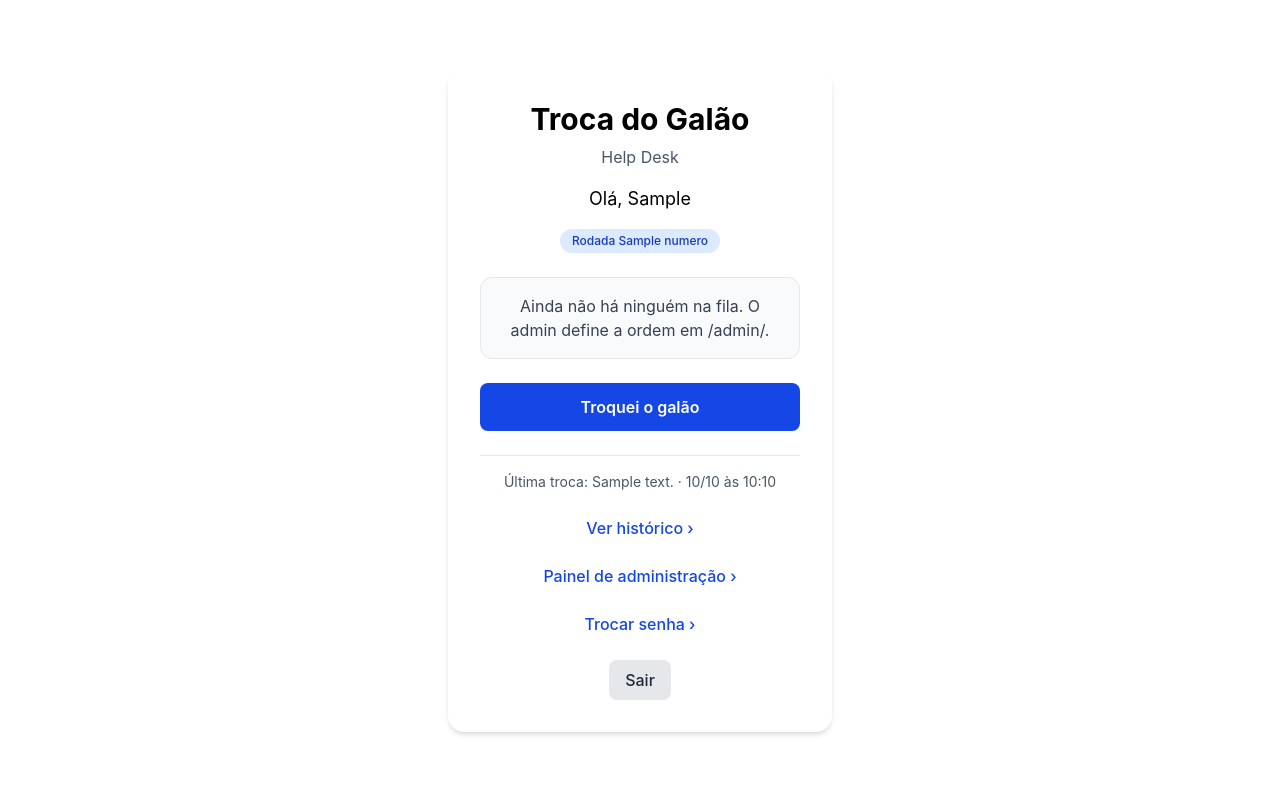
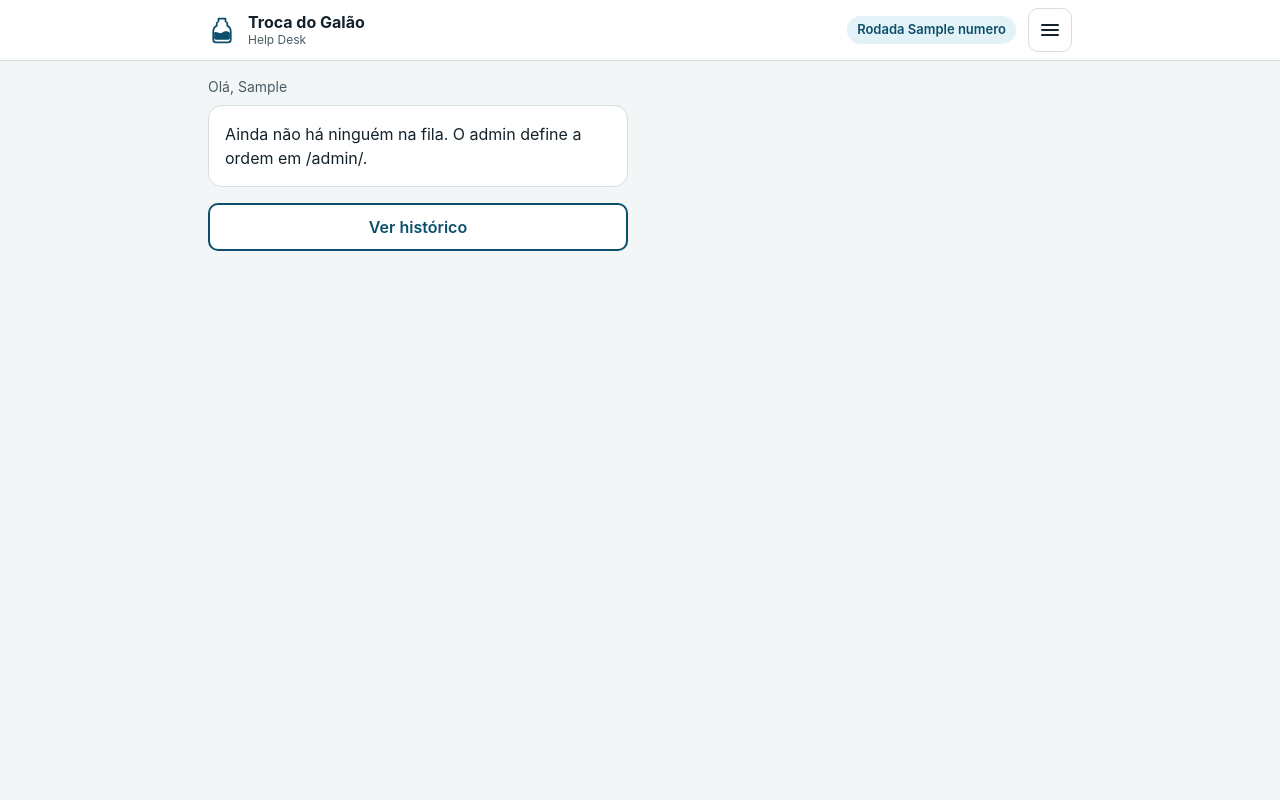
Before and after one commit to mateusmendess/galao-helpdesk, a Django app: template templates/core/home.html in a window 1280 px wide. Run offline with Django 5.2, Linux system fonts and the light colour scheme; a user stored in the database is signed in; tables that the repository leaves empty hold one stand-in row (values such as "Sample post"); the template is opened without the code that fills it: most values are stand-ins (such as "Sample title", 1, 10 or a date in 2020).

Commit message:
Cabecalho com menu da conta e nova tela inicial
Co-Authored-By: Claude Opus 5.5 <noreply@anthropic.com>

```diff
--- /dev/null
+++ b/templates/_cabecalho.html
@@ -0,0 +1,31 @@
+{# Cabecalho de uma linha: marca, rodada e menu da conta (details, sem JavaScript). #}
+<header class="border-b border-borda bg-white">
+  <div class="mx-auto flex w-full max-w-md items-center gap-3 px-4 py-2 md:max-w-4xl">
+    <svg class="h-7 w-7 shrink-0" viewBox="0 0 32 32" aria-hidden="true">
+      <path d="M12 3h8v3l2 2v3c3 1.5 4 4 4 7v9a3 3 0 0 1-3 3H9a3 3 0 0 1-3-3v-9c0-3 1-5.5 4-7V8l2-2z" fill="none" stroke="#0B4F6C" stroke-width="2" stroke-linejoin="round"/>
+      <path d="M7 19c3-2 5 2 9 0s6-2 9 0v6a2 2 0 0 1-2 2H9a2 2 0 0 1-2-2z" fill="#0B4F6C"/>
+    </svg>
+    <div class="min-w-0 flex-1">
+      <h1 class="text-base font-bold leading-tight">Troca do Galão</h1>
+      <p class="text-xs text-texto-suave">Help Desk</p>
+    </div>
+    {% if rodada %}
+      <span class="shrink-0 rounded-full bg-agua px-2.5 py-1 text-[13px] font-semibold text-tinta">Rodada {{ rodada.numero }}</span>
+    {% endif %}
+    <details class="relative shrink-0">
+      <summary class="flex h-11 w-11 cursor-pointer list-none items-center justify-center rounded-[10px] border border-borda bg-white hover:bg-fundo [&::-webkit-details-marker]:hidden" aria-label="Menu da conta">
+        <svg class="h-6 w-6" viewBox="0 0 24 24" aria-hidden="true"><path d="M4 7h16M4 12h16M4 17h16" stroke="#14232B" stroke-width="2" stroke-linecap="round"/></svg>
+      </summary>
+      <div class="absolute right-0 z-10 mt-2 w-60 rounded-xl border border-borda bg-white p-1 shadow-lg">
+        <a href="{% url 'password_change' %}" class="flex min-h-11 items-center rounded-lg px-3 font-medium text-tinta hover:bg-agua">Trocar senha</a>
+        {% if user.is_staff and user.is_superuser %}
+          <a href="{% url 'admin:index' %}" class="flex min-h-11 items-center rounded-lg px-3 font-medium text-tinta hover:bg-agua">Painel de administração</a>
+        {% endif %}
+        <form method="post" action="{% url 'logout' %}">
+          {% csrf_token %}
+          <button type="submit" class="flex min-h-11 w-full items-center rounded-lg px-3 text-left font-medium text-texto hover:bg-fundo">Sair</button>
+        </form>
+      </div>
+    </details>
+  </div>
+</header>
--- a/templates/core/home.html
+++ b/templates/core/home.html
@@ -1,76 +1,71 @@
 {% extends "base.html" %}
 
+{% block cabecalho %}{% include "_cabecalho.html" %}{% endblock %}
+
 {% block content %}
-<main class="flex min-h-screen items-center justify-center p-4">
-  <section class="w-full max-w-sm rounded-2xl bg-white p-8 text-center shadow-md">
-    <h1 class="text-3xl font-bold">Troca do Galão</h1>
-    <p class="mt-2 text-gray-600">Help Desk</p>
-    <p class="mt-4 text-lg wrap-anywhere">Olá, {{ user.first_name|default:user.email }}</p>
-    <span class="mt-4 inline-block rounded-full bg-blue-100 px-3 py-1 text-xs font-medium text-blue-800">Rodada {{ rodada.numero }}</span>
+<main class="mx-auto w-full max-w-md px-4 py-4 md:grid md:max-w-4xl md:grid-cols-2 md:grid-rows-[auto_1fr] md:items-start md:gap-x-6">
+  {# Coluna da esquerda: saudacao, vez e acao. #}
+  <div>
+    <p class="text-sm text-texto-suave wrap-anywhere">Olá, {{ user.first_name|default:user.email }}</p>
 
     {% if not posicoes %}
-      <p class="mt-6 rounded-xl border border-gray-200 bg-gray-50 p-4 text-gray-700">Ainda não há ninguém na fila. O admin define a ordem em /admin/.</p>
+      <p class="mt-2 rounded-[14px] border border-borda bg-white p-4 text-texto">Ainda não há ninguém na fila. O admin define a ordem em /admin/.</p>
+    {% elif vez is None %}
+      <p class="mt-2 rounded-[14px] border border-borda bg-white p-4 text-texto">Ninguém disponível agora.</p>
     {% else %}
-      {% if vez is None %}
-        <p class="mt-6 rounded-xl border border-gray-200 bg-gray-50 p-4 text-gray-700">Ninguém disponível agora.</p>
-      {% elif vez.pk == user.pk %}
-        <div class="mt-6 rounded-xl border border-green-300 bg-green-50 p-4">
-          <p class="text-sm font-semibold text-green-800">É a sua vez!</p>
-          <p class="mt-1 text-2xl font-bold text-green-900 wrap-anywhere">{{ vez.first_name|default:vez.email }}</p>
-        </div>
-      {% else %}
-        <div class="mt-6 rounded-xl border border-blue-200 bg-blue-50 p-4">
-          <p class="text-sm font-medium text-blue-800">Vez de</p>
-          <p class="mt-1 text-2xl font-bold text-blue-900 wrap-anywhere">{{ vez.first_name|default:vez.email }}</p>
-        </div>
-      {% endif %}
+      <div id="cartao-da-vez" class="mt-2 rounded-[14px] p-4 shadow-sm {% if vez.pk == user.pk %}border-2 border-ok bg-ok-fundo{% else %}border border-[#bfe0ea] bg-agua{% endif %}">
+        {% if vez.pk == user.pk %}
+          <p class="text-sm font-semibold text-[#14513a]">É a sua vez!</p>
+          <p class="mt-0.5 text-[36px] leading-[1.05] font-extrabold text-[#14513a] wrap-anywhere min-[360px]:text-[40px]">{{ vez.first_name|default:vez.email }}</p>
+        {% else %}
+          <p class="text-sm font-semibold text-tinta">Vez de</p>
+          <p class="mt-0.5 text-[36px] leading-[1.05] font-extrabold text-tinta wrap-anywhere min-[360px]:text-[40px]">{{ vez.first_name|default:vez.email }}</p>
+        {% endif %}
 
-      <ol class="mt-6 space-y-1 text-left">
+        {% if presentes %}
+          <div class="mt-3.5 flex gap-1" aria-hidden="true">
+            {% for feito in segmentos %}<span class="h-2 flex-1 rounded-full {% if feito %}bg-tinta{% else %}bg-[#b9d8e3]{% endif %}"></span>{% endfor %}
+          </div>
+          <p class="mt-1.5 text-sm text-texto-suave">{{ trocaram }} de {{ presentes }} já trocaram nesta rodada</p>
+        {% endif %}
+
+        <a href="{% url 'registrar_troca' %}"
+           class="mt-4 flex min-h-[52px] w-full items-center justify-center rounded-[10px] bg-tinta px-4 text-[17px] font-bold text-white hover:bg-[#093f57]">Troquei o galão</a>
+
+        {% if ultima %}
+          <p class="mt-3 text-sm text-texto-suave wrap-anywhere">Última troca: {{ ultima_texto }} · {{ ultima.data_hora|date:"d/m" }} às {{ ultima.data_hora|date:"H:i" }}</p>
+        {% endif %}
+      </div>
+    {% endif %}
+
+    {% if ultima and vez is None %}
+      <p class="mt-3 text-sm text-texto-suave wrap-anywhere">Última troca: {{ ultima_texto }} · {{ ultima.data_hora|date:"d/m" }} às {{ ultima.data_hora|date:"H:i" }}</p>
+    {% endif %}
+  </div>
+
+  {# Fila: no computador fica na coluna da direita, ocupando as duas linhas. #}
+  {% if posicoes %}
+    <section class="mt-6 md:col-start-2 md:row-span-2 md:row-start-1 md:mt-0" aria-labelledby="titulo-fila">
+      <h2 id="titulo-fila" class="text-[15px] font-bold">Fila</h2>
+      <ol class="mt-2">
         {% for posicao, devendo, ausente_ate in linhas %}
-          <li class="flex items-center gap-3 rounded-lg px-3 py-2{% if posicao.estado == 'vez' %} bg-blue-50 font-semibold{% endif %}">
-            <span class="flex h-7 w-7 shrink-0 items-center justify-center rounded-full bg-gray-200 text-sm font-semibold text-gray-700">{{ posicao.usuario.ordem }}</span>
-            <span class="flex min-w-0 flex-1 flex-wrap items-center gap-x-2 gap-y-0.5">
+          <li data-estado="{{ posicao.estado }}" class="flex min-h-12 items-center gap-3 border-b border-borda px-1 py-2.5 last:border-b-0{% if posicao.estado == 'vez' %} font-bold{% endif %}"{% if posicao.estado == 'vez' %} aria-current="true"{% endif %}>
+            <span class="flex h-[30px] w-[30px] shrink-0 items-center justify-center rounded-full text-sm font-bold {% if posicao.estado == 'trocou' %}border-2 border-ok bg-ok text-white{% elif posicao.estado == 'vez' %}border-4 border-tinta bg-white text-tinta{% elif posicao.estado == 'ausente' %}border-2 border-dashed border-ausente text-ausente{% else %}border-2 border-[#7f8f97] bg-white text-texto-suave{% endif %}">{{ posicao.usuario.ordem }}</span>
+            <span class="flex min-w-0 flex-1 flex-wrap items-center gap-x-2 gap-y-0.5{% if posicao.estado == 'ausente' %} text-ausente{% endif %}">
               <span class="max-w-full truncate" title="{{ posicao.usuario.first_name|default:posicao.usuario.email }}">{{ posicao.usuario.first_name|default:posicao.usuario.email }}{% if posicao.usuario.pk == user.pk %} (você){% endif %}</span>
-              {% if devendo > 0 %}<span class="shrink-0 rounded-full bg-amber-100 px-2 py-0.5 text-xs font-medium text-amber-900">devendo {{ devendo }}</span>{% endif %}
+              {% if devendo > 0 %}<span class="shrink-0 rounded-md border border-[#e3b878] bg-aviso-fundo px-1.5 text-xs font-bold text-aviso">devendo {{ devendo }}</span>{% endif %}
             </span>
-            <span class="shrink-0 text-sm {% if posicao.estado == 'trocou' %}text-green-800{% elif posicao.estado == 'vez' %}text-blue-800{% else %}text-gray-600{% endif %}">
+            <span class="shrink-0 text-right text-[13px] {% if posicao.estado == 'trocou' %}font-semibold text-ok{% elif posicao.estado == 'vez' %}font-bold text-tinta{% elif posicao.estado == 'ausente' %}text-ausente{% else %}text-texto-suave{% endif %}">
               {% if posicao.estado == 'trocou' %}✓ já trocou{% elif posicao.estado == 'vez' %}vez agora{% elif posicao.estado == 'ausente' %}ausente{% if ausente_ate %} até {{ ausente_ate|date:"d/m" }}{% endif %}{% else %}aguardando{% endif %}
             </span>
           </li>
         {% endfor %}
       </ol>
-    {% endif %}
+    </section>
+  {% endif %}
 
-    {% if vez %}
-      <a href="{% url 'registrar_troca' %}"
-         class="mt-6 block w-full rounded-lg bg-blue-700 px-4 py-3 font-semibold text-white hover:bg-blue-800 focus:outline-none focus:ring-2 focus:ring-blue-600 focus:ring-offset-2">Troquei o galão</a>
-    {% endif %}
-
-    {% if ultima %}
-      <p class="mt-6 border-t border-gray-200 pt-4 text-sm text-gray-600 wrap-anywhere">Última troca: {{ ultima_texto }} · {{ ultima.data_hora|date:"d/m" }} às {{ ultima.data_hora|date:"H:i" }}</p>
-    {% endif %}
-
-    <p class="mt-6">
-      <a href="{% url 'historico' %}" class="font-medium text-blue-700 underline-offset-2 hover:underline">Ver histórico &rsaquo;</a>
-    </p>
-
-    {% if user.is_staff and user.is_superuser %}
-      <p class="mt-6">
-        <a href="{% url 'admin:index' %}" class="font-medium text-blue-700 underline-offset-2 hover:underline">Painel de administração &rsaquo;</a>
-      </p>
-    {% endif %}
-
-    <p class="mt-6">
-      <a href="{% url 'password_change' %}" class="font-medium text-blue-700 underline-offset-2 hover:underline">Trocar senha &rsaquo;</a>
-    </p>
-
-    <form method="post" action="{% url 'logout' %}" class="mt-6">
-      {% csrf_token %}
-      <button type="submit"
-              class="rounded-lg bg-gray-200 px-4 py-2 font-medium text-gray-800 hover:bg-gray-300 focus:outline-none focus:ring-2 focus:ring-gray-500 focus:ring-offset-2">
-        Sair
-      </button>
-    </form>
-  </section>
+  {# No computador fica embaixo do cartao da vez; no celular, depois da fila. #}
+  <a href="{% url 'historico' %}"
+     class="mt-6 flex min-h-12 w-full items-center justify-center rounded-[10px] border-2 border-tinta bg-white px-4 font-semibold text-tinta hover:bg-agua md:col-start-1 md:mt-4">Ver histórico</a>
 </main>
 {% endblock %}
```
Also changed, not shown: core/views.py (+10 -0 lines), static/css/output.css.
